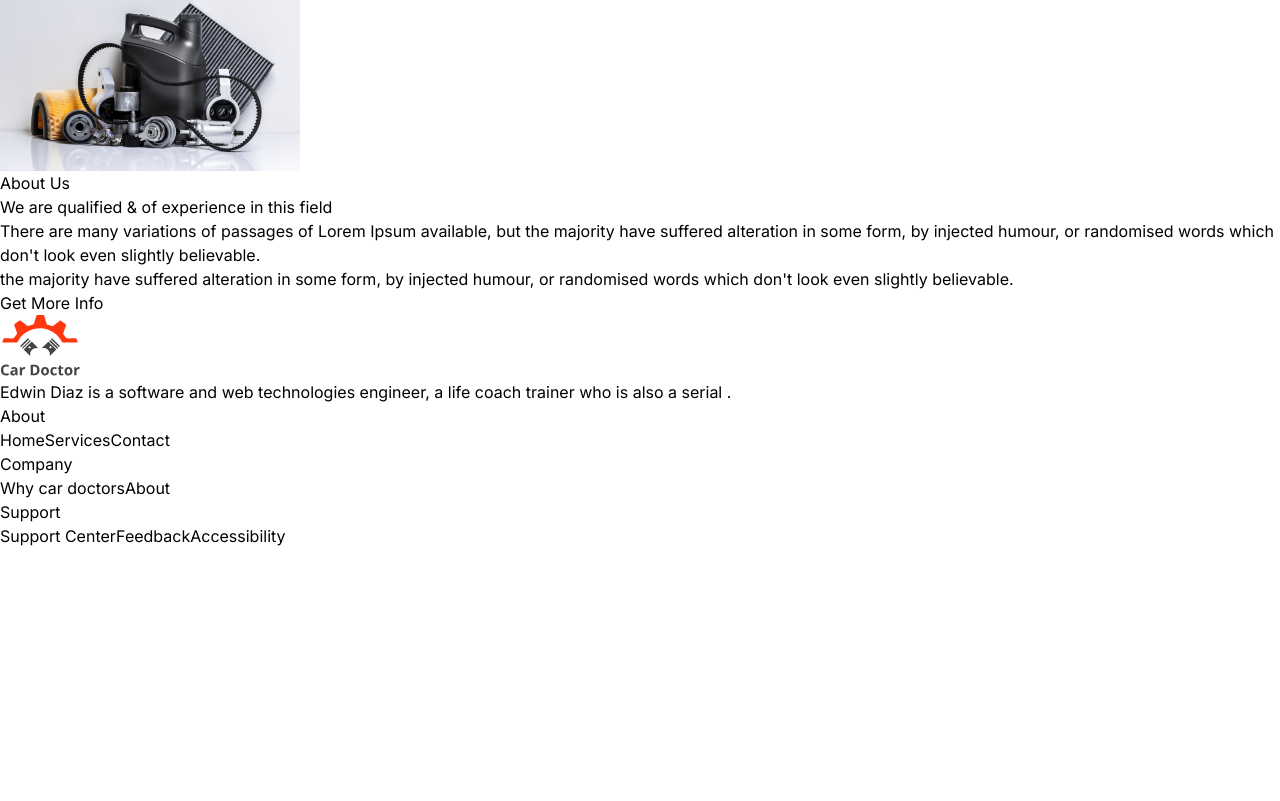
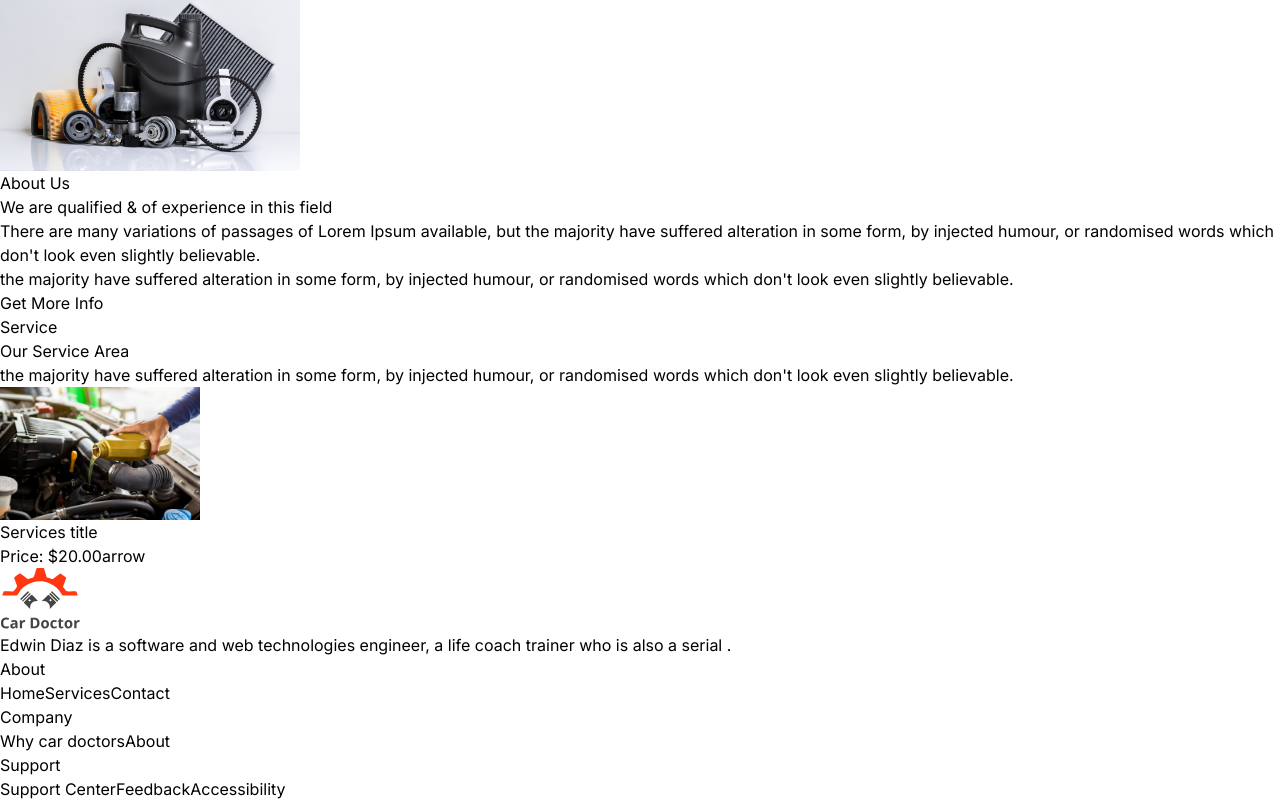
Before and after one commit to NafisOfficial/Car_Doctor_Next, a Next.js app: page / in a window 1280 px wide. Shown: the part 898-1699 px from the top of the page. Before the commit the page ends 1446 px from the top, so only its background shows below. Built offline with nearby package versions, Linux system fonts and the light colour scheme.

Commit message:
Up to services

```diff
--- a/src/Components/HomePage/Services.jsx
+++ b/src/Components/HomePage/Services.jsx
@@ -1,9 +1,27 @@
 import React from 'react';
+import s1 from '../../../public/assets/images/services/1.jpg'
+import Image from 'next/image';
 
 const Services = () => {
     return (
-        <div>
-
+        <div className='flex flex-col text-center gap-8'>
+            <div className='flex flex-col gap-3 w-1/2 mx-auto'>
+                <h3 className='font-bold text-primary'>Service</h3>
+                <h1 className='font-bold text-5xl text-black'>Our Service Area</h1>
+                <p>the majority have suffered alteration in some form, by injected humour, or randomised words which don&apos;t look even slightly believable. </p>
+            </div>
+            <div>
+                <div className='flex flex-col gap-2 rounded w-56 border-2 p-2'>
+                    <Image alt="services" className='rounded' src={s1} height={150} width={200} />
+                    <div className='text-left'>
+                        <h1 className='font-bold text-lg text-black'>Services title</h1>
+                        <div className='flex justify-between'>
+                            <span className='text-primary'>Price: $20.00</span>
+                            <span>arrow</span>
+                        </div>
+                    </div>
+                </div>
+            </div>
         </div>
     );
 };
--- a/src/app/page.js
+++ b/src/app/page.js
@@ -1,5 +1,6 @@
 import Banner from "@/Components/HomePage/Banner";
 import AboutUs from "@/Components/HomePage/AboutUs";
+import Services from "@/Components/HomePage/Services";
 
 
 export default function Home() {
@@ -7,6 +8,7 @@ export default function Home() {
     <main className="container mx-auto">
       <Banner/>
       <AboutUs/>
+      <Services/>
     </main>
   );
 }
```
Also changed, not shown: src/Components/Cards/ServicesCards.jsx (added, +20 -0 lines).
